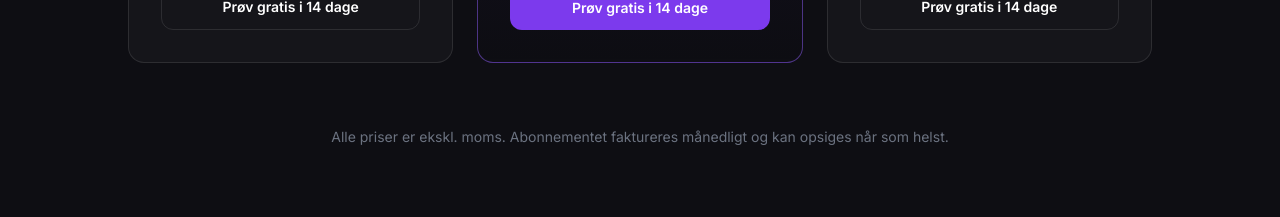
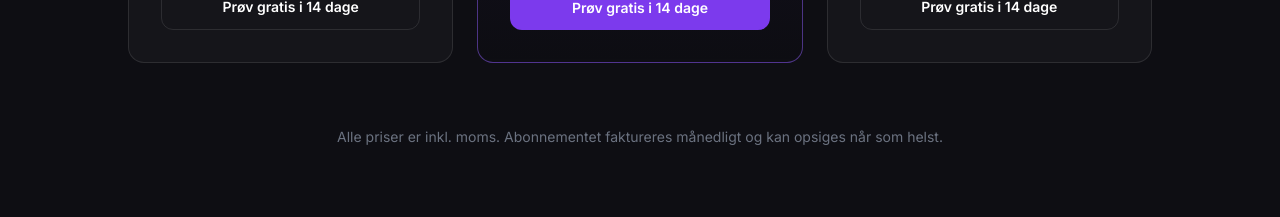
Before and after one commit to RedaDenmark/deskio-landing, a Next.js app: page / in a window 1280 px wide. Shown: the part 4560-4777 px from the top of the page. Built offline with nearby package versions, Linux system fonts and the light colour scheme.

Commit message:
Fix pricing disclaimer to say inkl. moms instead of ekskl. moms

```diff
--- a/app/page.tsx
+++ b/app/page.tsx
@@ -332,7 +332,7 @@ export default function HomePage() {
           {/* ── Final note ── */}
           <FadeUp>
             <p className="text-center text-sm text-gray-500 mt-4">
-              Alle priser er ekskl. moms. Abonnementet faktureres månedligt og kan opsiges når som helst.
+              Alle priser er inkl. moms. Abonnementet faktureres månedligt og kan opsiges når som helst.
             </p>
           </FadeUp>
         </div>
```
